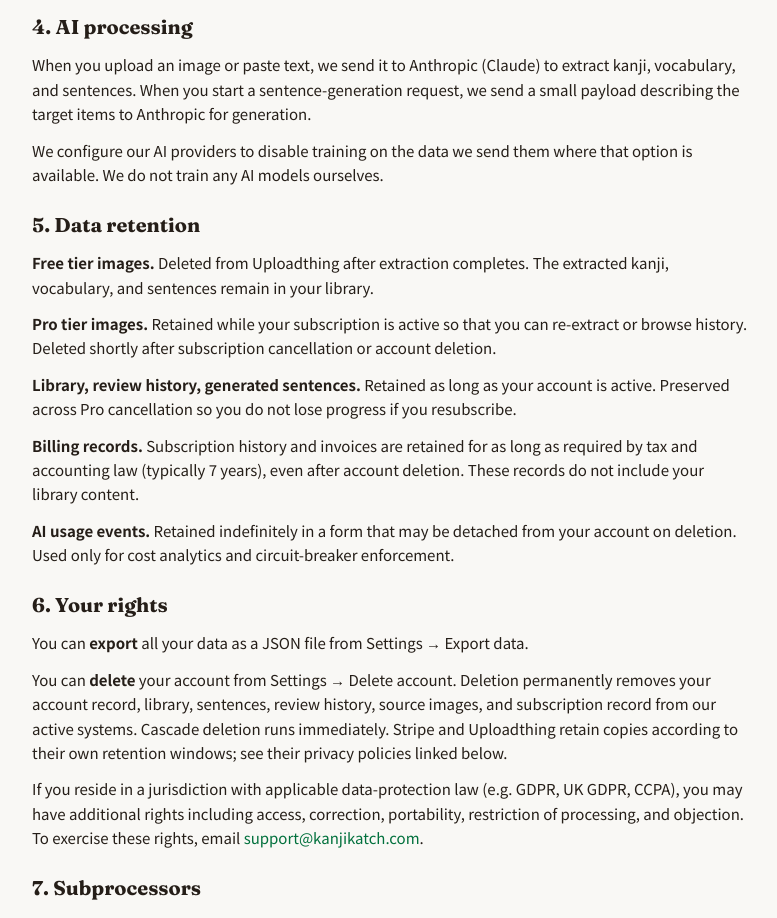
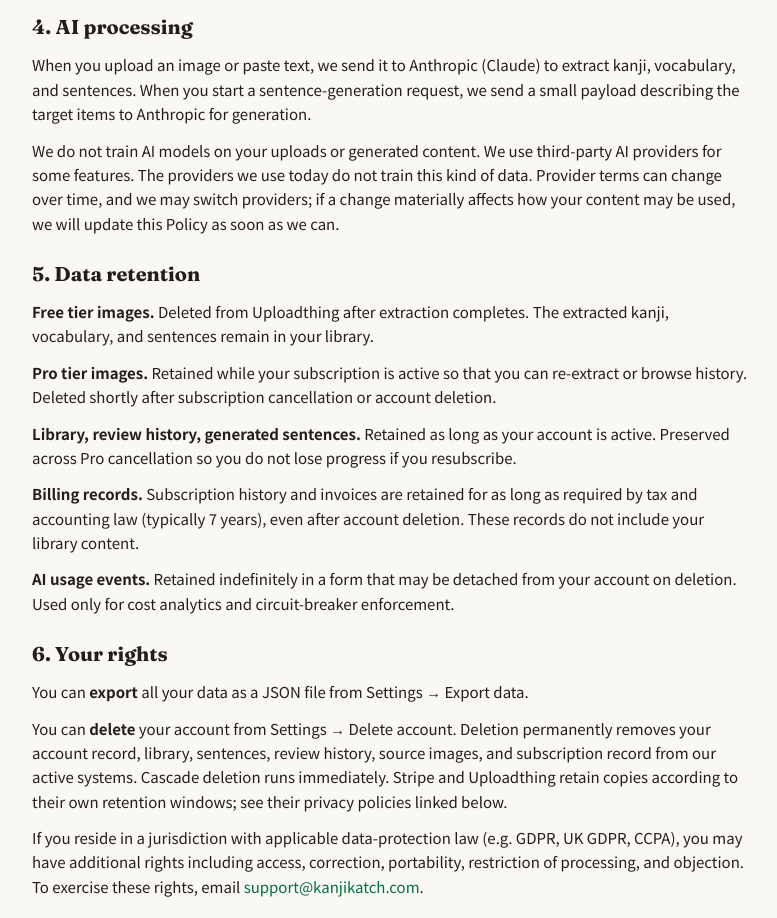
Before and after one commit to jmg698/kanjikatch, a Next.js app: page /privacy in a window 1280 px wide. Shown: the part 1320-2238 px from the top of the page, without its empty margins (248-1025 px from the left). Built offline with nearby package versions, Linux system fonts and the light colour scheme.

Commit message:
Update AI training language in privacy policy
Replace the previous claim about configuring providers to disable
training with provider-agnostic language that accurately reflects
our reliance on providers' current terms and our commitment to
update the policy if those terms or our providers change.

```diff
--- a/src/app/privacy/page.tsx
+++ b/src/app/privacy/page.tsx
@@ -183,9 +183,12 @@ export default function PrivacyPage() {
               describing the target items to Anthropic for generation.
             </p>
             <p>
-              We configure our AI providers to disable training on the data we
-              send them where that option is available. We do not train any AI
-              models ourselves.
+              We do not train AI models on your uploads or generated content.
+              We use third-party AI providers for some features. The providers
+              we use today do not train this kind of data. Provider terms can
+              change over time, and we may switch providers; if a change
+              materially affects how your content may be used, we will update
+              this Policy as soon as we can.
             </p>
           </Section>
 
```
